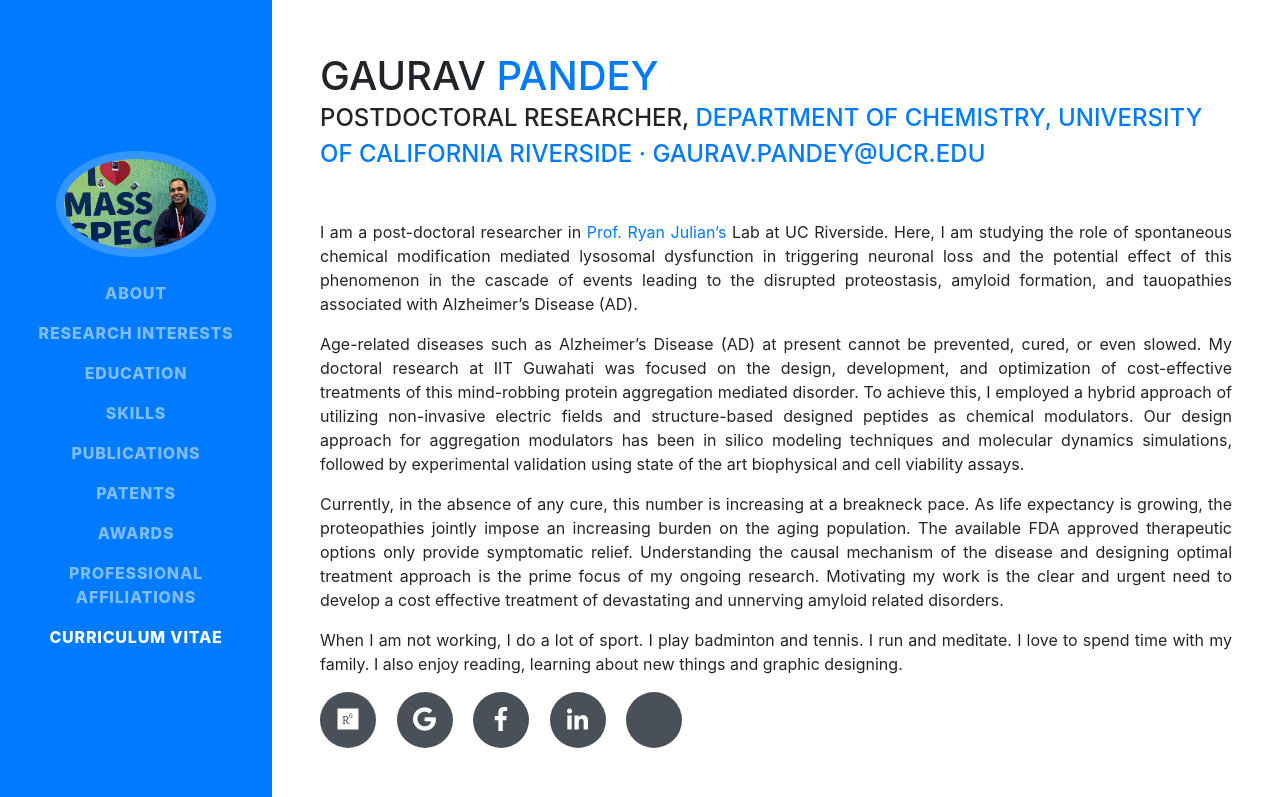
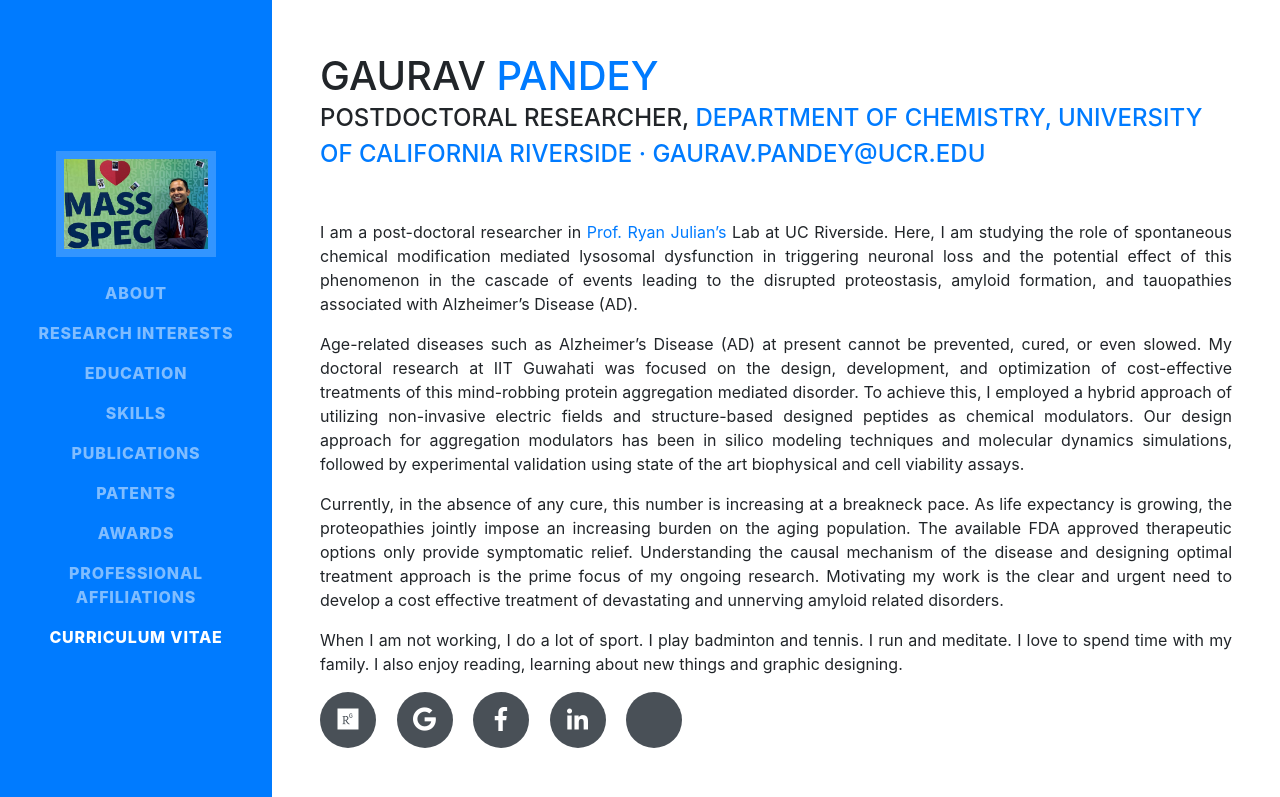
Before and after one commit to pandey-gaurav/pandey-gaurav.github.io, a website with bundled scripts: page index.html in a window 1280 px wide. Shown: the top 797 px of the page. Built offline with nearby package versions, Linux system fonts and the light colour scheme; some icons are missing; a web font is replaced by a local one.

Commit message:
Update index.html

```diff
--- a/index.html
+++ b/index.html
@@ -39,7 +39,7 @@
       <a class="navbar-brand js-scroll-trigger" href="#page-top">
         <span class="d-block d-lg-none">Gaurav Pandey</span>
         <span class="d-none d-lg-block">
-          <img class="img-fluid img-profile rounded-circle mx-auto mb-2" src="profilepic.jpg" alt="">
+          <img class="img-fluid img-profile img-circle mx-auto mb-2" src="profilepic.jpg" alt="">
         </span>
       </a>
       <button class="navbar-toggler" type="button" data-toggle="collapse" data-target="#navbarSupportedContent" aria-controls="navbarSupportedContent" aria-expanded="false" aria-label="Toggle navigation">
```
